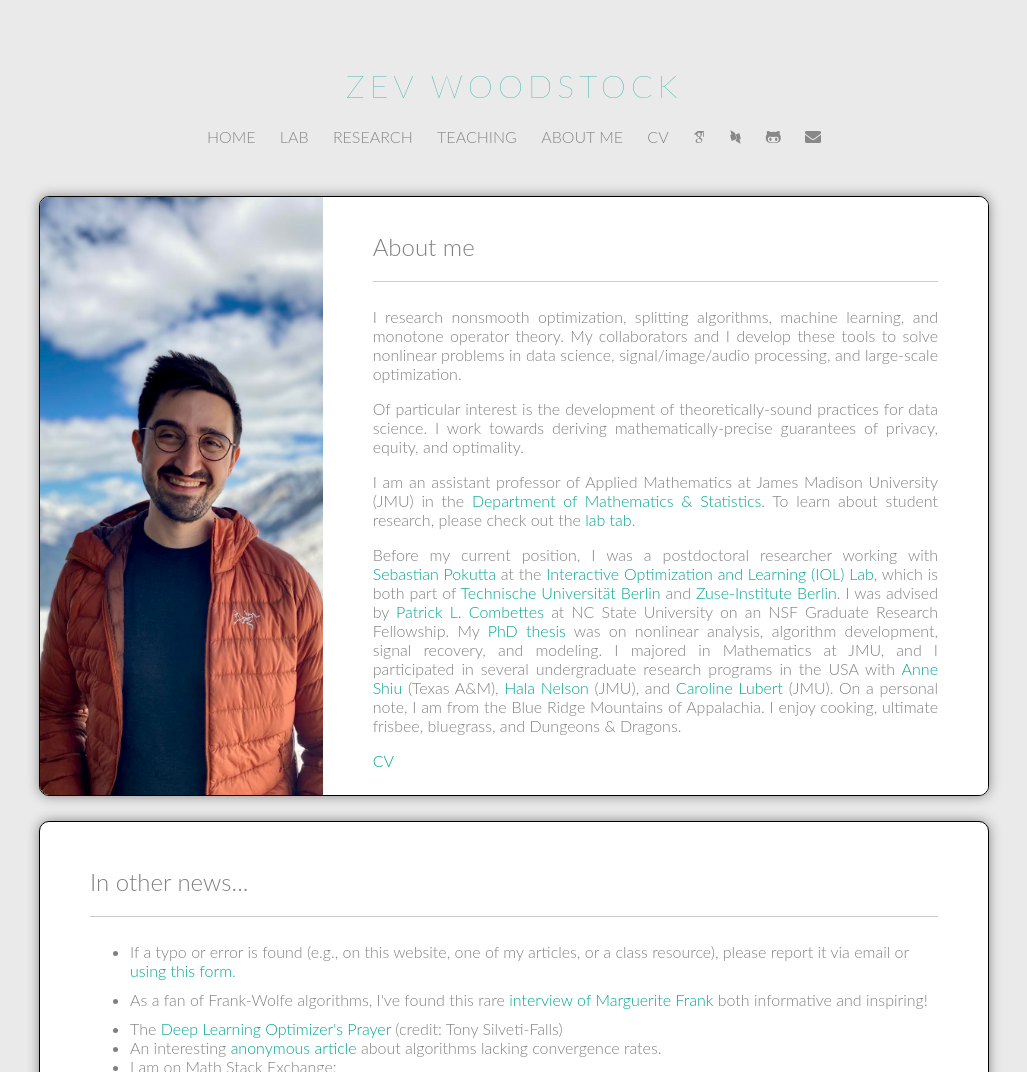
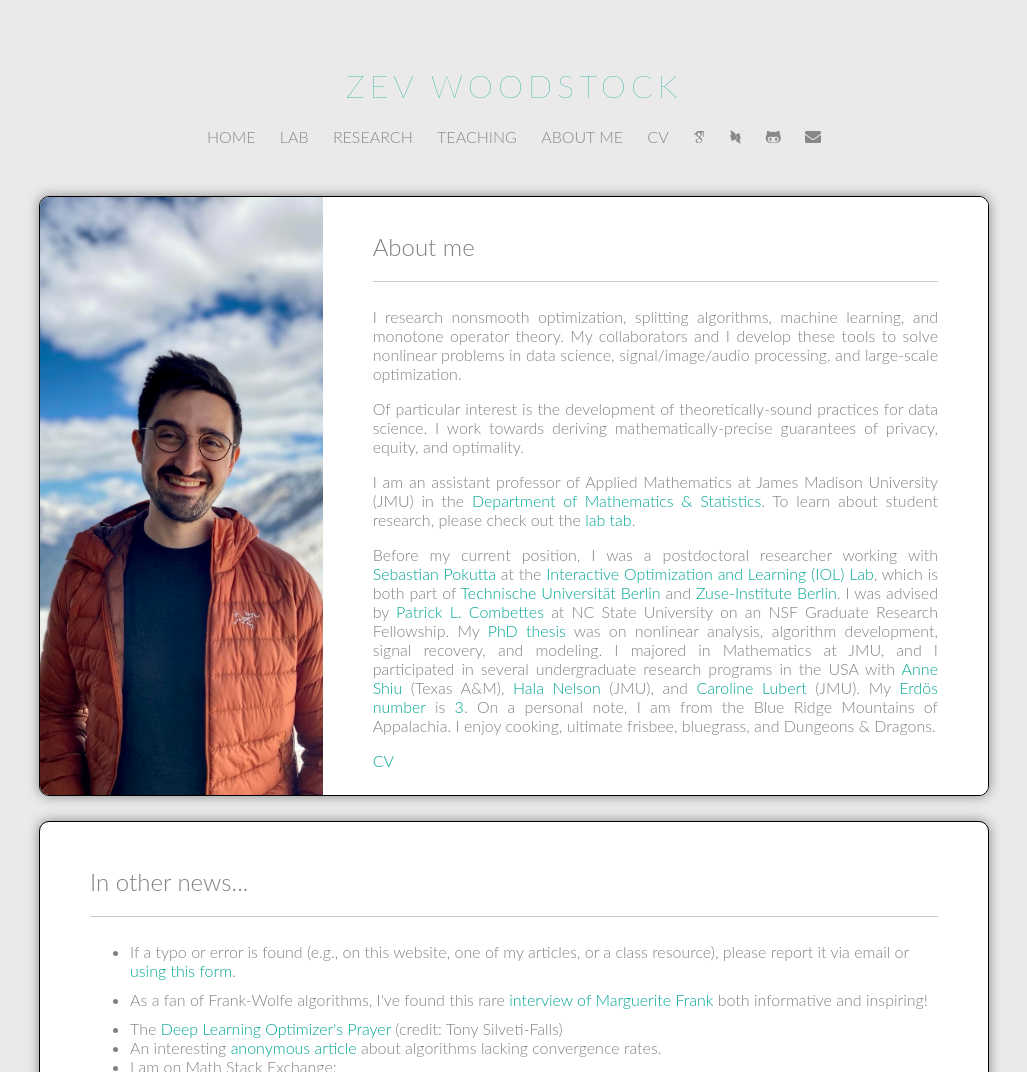
Before and after one commit to zevwoodstock/zevwoodstock.github.io, a Jekyll site: the page built from about-me/index.html, in a window 1280 px wide. Shown: the top 1072 px of the page, without its empty margins (126-1153 px from the left). Built offline with Jekyll 4.4.1, drawn with Linux system fonts in a browser that asks for light colours; some web fonts are replaced; grey boxes are pictures that could not be loaded.

Commit message:
minor update w erdos number

```diff
--- a/about-me/index.html
+++ b/about-me/index.html
@@ -69,7 +69,10 @@ Shiu</a> (Texas A&amp;M), <a
 href="https://educ.jmu.edu/~nelsonhy/">Hala Nelson</a> (JMU), and
 <a
 href="https://www.jmu.edu/mathstat/undergrad-research/aeroacoustics-lab.shtml">Caroline
-Lubert</a> (JMU).
+Lubert</a> (JMU). My <a
+                             href="https://sites.google.com/oakland.edu/grossman/home/the-erdoes-number-project">Erdös
+                             number</a> is <a
+                                                   href="https://mathscinet.ams.org/mathscinet/freetools/collab-dist?source=1165006&target=189017">3</a>.
 On a personal note, I am from the Blue Ridge Mountains of
 Appalachia. I enjoy cooking, ultimate frisbee, bluegrass,
 and Dungeons &amp; Dragons.
```
